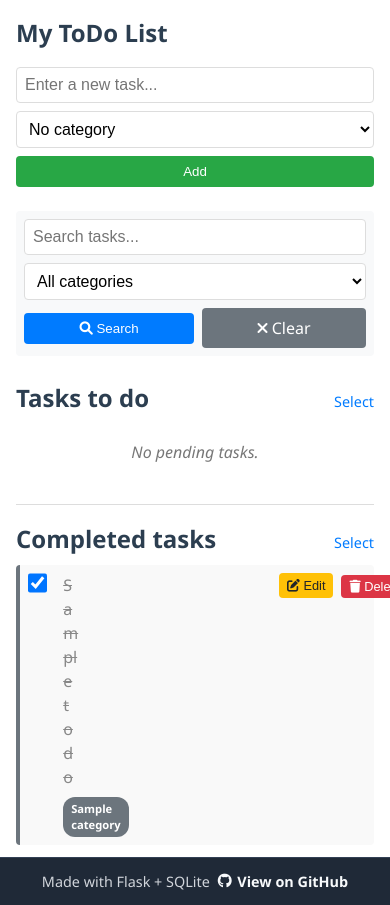
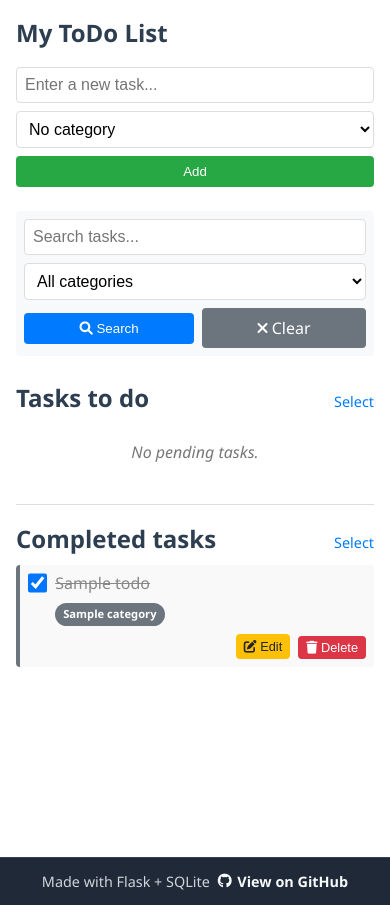
Before and after one commit to jakegithub24/ToDo-App-Docker, a Flask app: page / in a window 390 px wide. Shown: the part 249-1154 px from the top of the page. Run offline with Flask 3, Linux system fonts and the light colour scheme; tables that the repository leaves empty hold one stand-in row (values such as "Sample post"); parts of the project's set-up code (start-up, migrations or seed data) failed here and were passed over.

Commit message:
Fixed 'Responsiveness' issue of 'rendering of text from todo-item' in mobile view.

```diff
--- a/flask-app/static/style.css
+++ b/flask-app/static/style.css
@@ -566,11 +566,11 @@ h1 {
    Responsive (desktop-first)
    ------------------------------ */
 
-/* Prevent long titles/forms from blowing up layout */
+/* Prevent long labels from overflowing while keeping readable wraps */
 .todo-title,
 .category-name {
-    overflow-wrap: anywhere;
-    word-break: break-word;
+    overflow-wrap: break-word;
+    word-break: normal;
 }
 
 /* Large tablets / small laptops */
@@ -693,16 +693,36 @@ h1 {
     }
 
     .todo-item {
+        display: grid;
+        grid-template-columns: auto 1fr;
         align-items: flex-start;
-        gap: 0.5rem;
+        column-gap: 0.5rem;
+        row-gap: 0.5rem;
+    }
+
+    .selection-checkbox,
+    .checkbox-form {
+        grid-column: 1;
+        margin-right: 0;
     }
 
     .title-container {
-        flex: 1 1 auto;
+        grid-column: 2;
+        width: 100%;
+        flex: 0 1 auto;
         min-width: 0;
     }
 
+    .todo-title {
+        display: block;
+        width: 100%;
+        line-height: 1.35;
+        overflow-wrap: break-word;
+        word-break: normal;
+    }
+
     .todo-actions {
+        grid-column: 1 / -1;
         width: 100%;
         justify-content: flex-end;
         flex-wrap: wrap;
```
